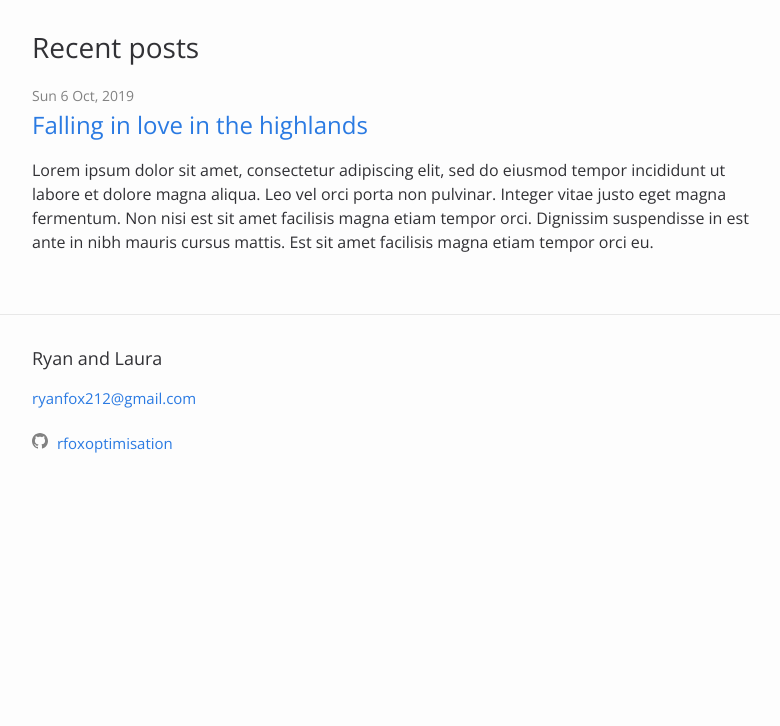
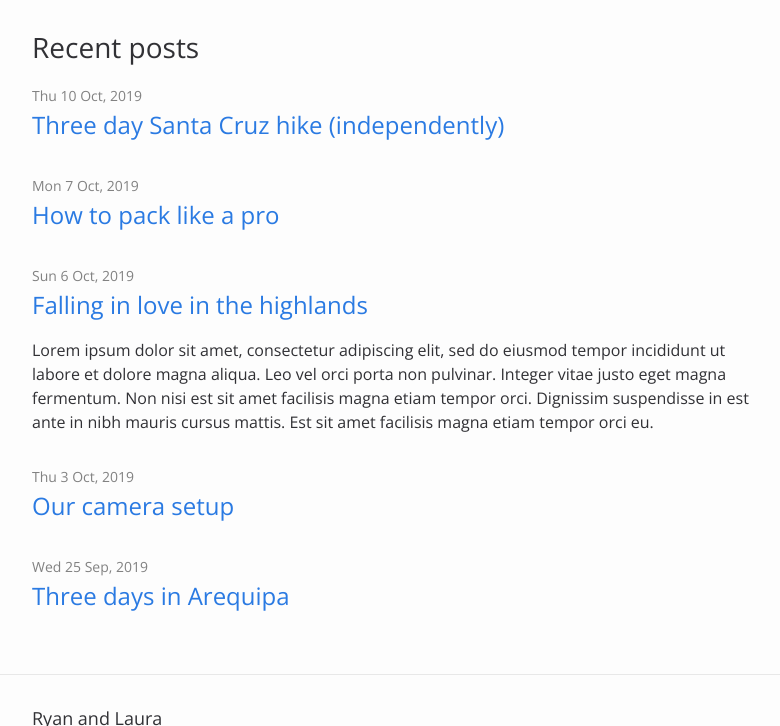
Before and after one commit to rfoxoptimisation/travel, a Jekyll site: the page built from index.html, in a window 1280 px wide and 900 px high, scrolled down 730 px, cut to the strip 174-900 px from the top of the window. Shown: the whole strip, without its empty margins (238-1018 px from the left). Built offline with Jekyll 4.4.1, drawn with Linux system fonts in a browser that asks for light colours; before the commit the page ends 1419 px from its top, so only the background shows below that.

Commit message:
Mock articles added

```diff
--- /dev/null
+++ b/_posts/2019-09-25-three-days-in-arequipa.md
@@ -0,0 +1,7 @@
+---
+layout: post
+title: Three days in Arequipa
+hero_image: lighthouse.jpg
+country: peru
+continent: "south america"
+---
--- /dev/null
+++ b/_posts/2019-10-07-How-to-pack-like-a-pro.md
@@ -0,0 +1,7 @@
+---
+layout: post
+title: How to pack like a pro
+category: tips
+tags: packing
+hero_image: us.jpg
+---
--- /dev/null
+++ b/_posts/2019-10-10-three-day-santa-cruz-trek.md
@@ -0,0 +1,9 @@
+---
+layout: post
+title: Three day Santa Cruz hike (independently)
+category: places
+country: peru
+continent: south america
+tags: hiking
+hero_image: fuego.jpg
+---
```
Also changed, not shown: _posts/2019-10-03-our-camera-setup.md (added, +7 -0 lines), _posts/2019-10-06-Falling-in-love-in-the-highlands.md (+1 -0 lines).
